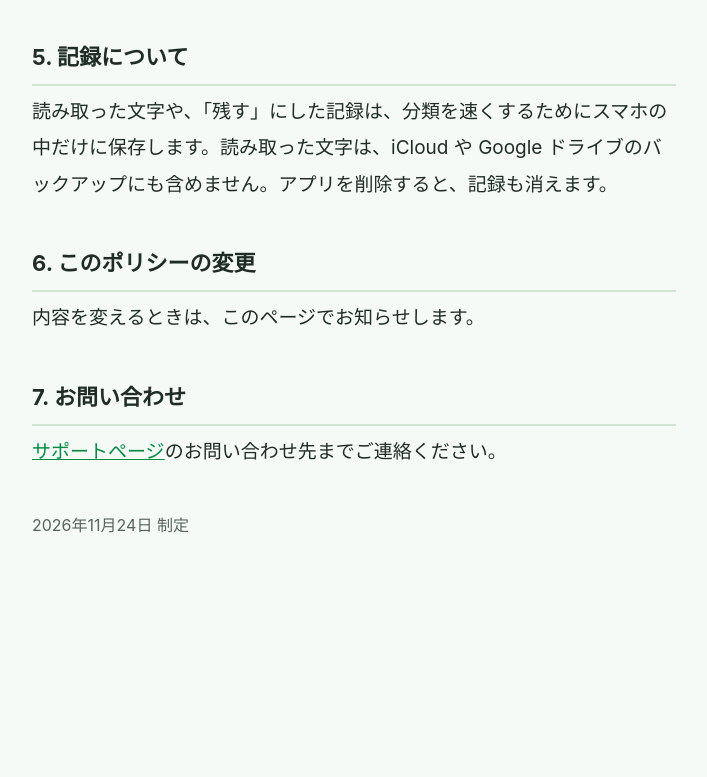
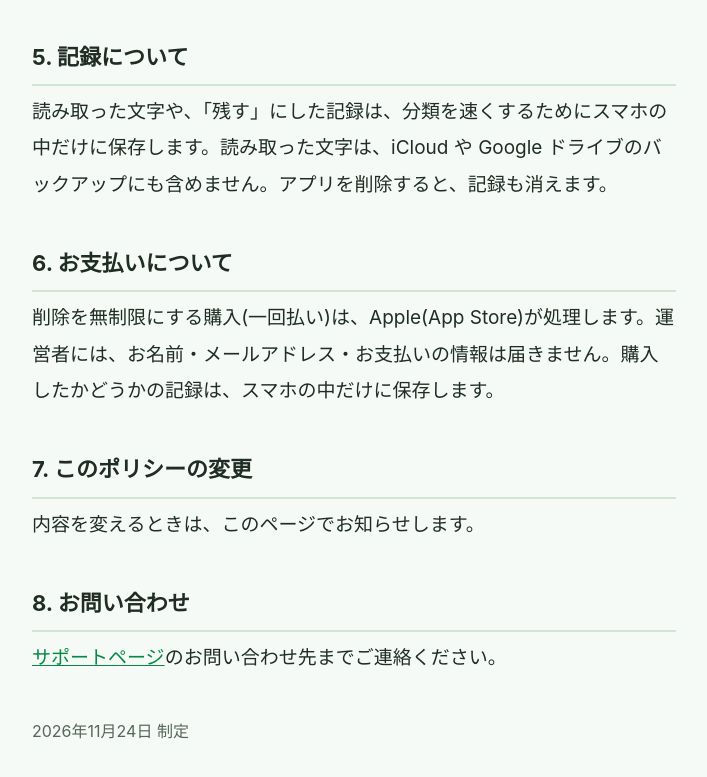
Before and after one commit to parkavenue65-masa/sukusho, a plain HTML site: page privacy.html in a window 1280 px wide. Shown: the part 1293-2070 px from the top of the page, without its empty margins (286-993 px from the left). Before the commit the page ends 1910 px from the top, so only its background shows below. Drawn offline with Linux system fonts and the light colour scheme.

Commit message:
プライバシーポリシーにお支払いの項目を追加
Co-Authored-By: Claude Opus 5.5 <noreply@anthropic.com>

```diff
--- a/privacy.html
+++ b/privacy.html
@@ -27,10 +27,13 @@
 <h2>5. 記録について</h2>
 <p>読み取った文字や、「残す」にした記録は、分類を速くするためにスマホの中だけに保存します。読み取った文字は、iCloud や Google ドライブのバックアップにも含めません。アプリを削除すると、記録も消えます。</p>
 
-<h2>6. このポリシーの変更</h2>
+<h2>6. お支払いについて</h2>
+<p>削除を無制限にする購入(一回払い)は、Apple(App Store)が処理します。運営者には、お名前・メールアドレス・お支払いの情報は届きません。購入したかどうかの記録は、スマホの中だけに保存します。</p>
+
+<h2>7. このポリシーの変更</h2>
 <p>内容を変えるときは、このページでお知らせします。</p>
 
-<h2>7. お問い合わせ</h2>
+<h2>8. お問い合わせ</h2>
 <p><a href="index.html#contact">サポートページ</a>のお問い合わせ先までご連絡ください。</p>
 
 <p class="date">2026年11月24日 制定</p>
```
